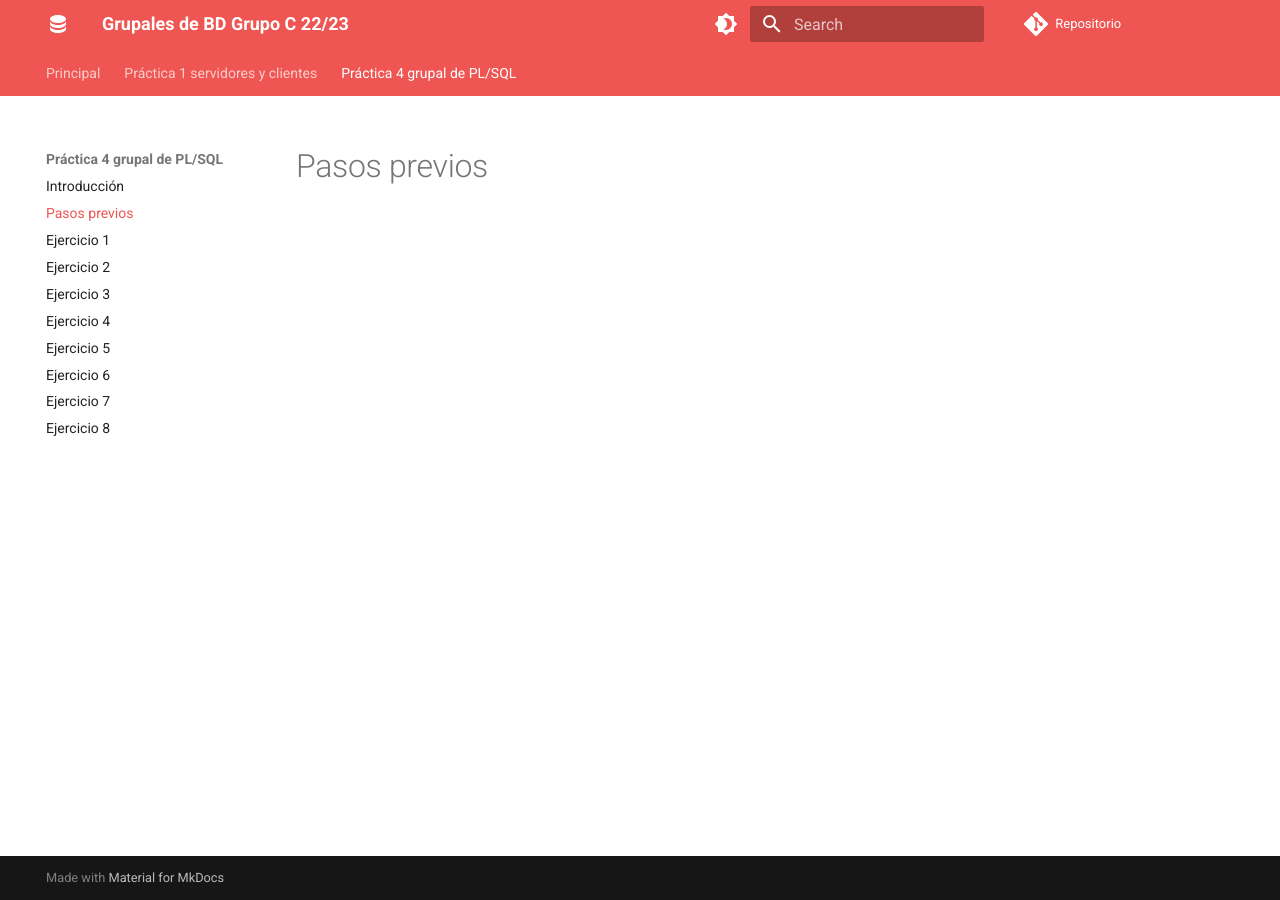
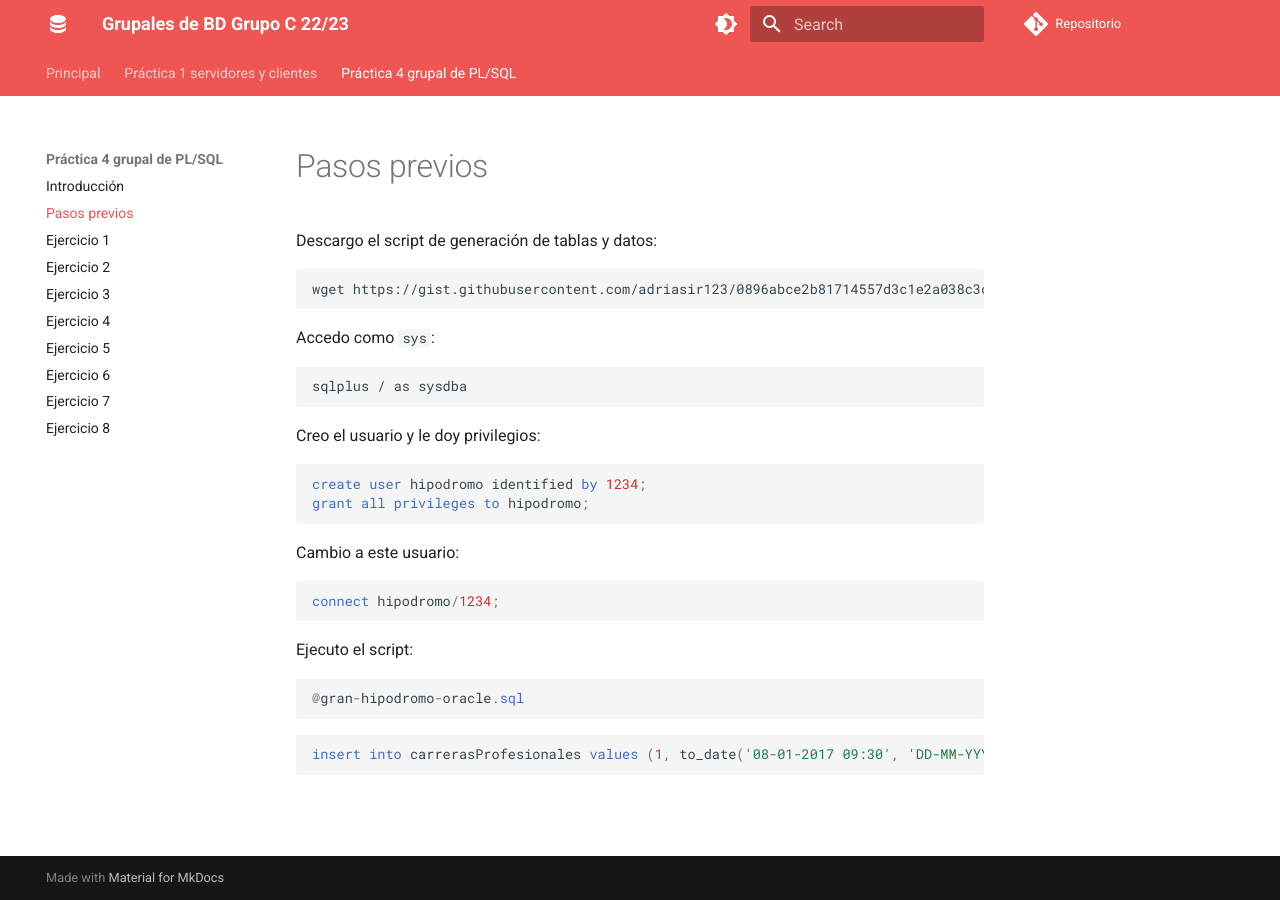
Before and after one commit to adriasir123/grupalesbdc, an MkDocs documentation site: the page built from docs/p4-grupal-plsql/pasos-previos.md, in a window 1280 px wide. Built offline with MkDocs 1.6.1 and Material for MkDocs 9.7.7, drawn with Linux system fonts in a browser that asks for light colours; comment, search, counter and statistics services are not loaded.

Commit message:
enunciados y pasos previos

````diff
--- a/docs/p4-grupal-plsql/pasos-previos.md
+++ b/docs/p4-grupal-plsql/pasos-previos.md
@@ -1 +1,37 @@
 # Pasos previos
+
+Descargo el script de generación de tablas y datos:
+
+```shell
+wget https://gist.githubusercontent.com/adriasir123/0896abce2b81714557d3c1e2a038c3cb/raw/d874402ccc93aee7bd323c23b8a035cf7d992f1a/gran-hipodromo-oracle.sql
+```
+
+Accedo como `sys`:
+
+```shell
+sqlplus / as sysdba
+```
+
+Creo el usuario y le doy privilegios:
+
+```sql
+create user hipodromo identified by 1234;
+grant all privileges to hipodromo;
+```
+
+Cambio a este usuario:
+
+```sql
+connect hipodromo/1234;
+```
+
+Ejecuto el script:
+
+```sql
+@gran-hipodromo-oracle.sql
+```
+
+
+```sql
+insert into carrerasProfesionales values (1, to_date('08-01-2017 09:30', 'DD-MM-YYYY HH24:MI'),  8750, 650, to_date('01-01-2010', 'DD-MM-YYYY'), to_date('31-12-2012', 'DD-MM-YYYY'));
+```
````
Also changed, not shown: docs/p4-grupal-plsql/ejercicio3.md (+1 -7 lines), docs/p4-grupal-plsql/ejercicio8.md (+2 -0 lines).
